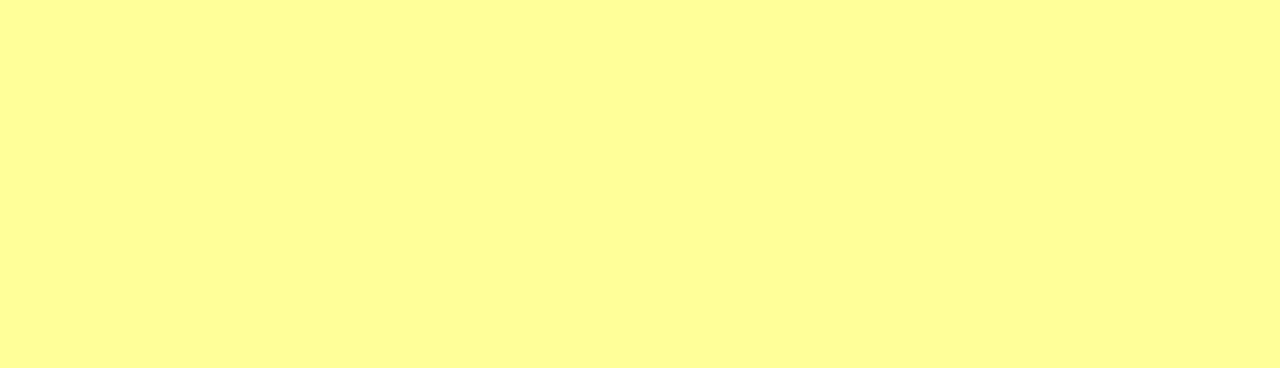
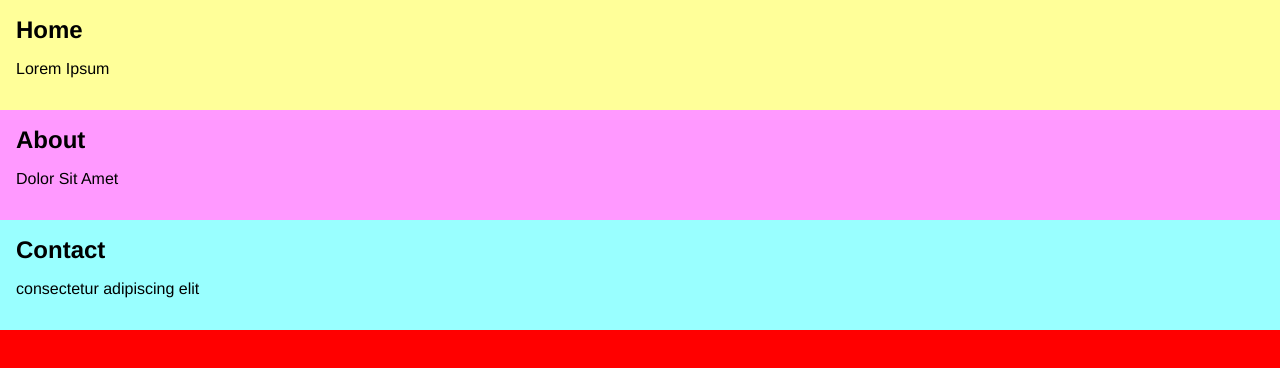
Before and after one commit to kuure/single-page-portfolio, a plain HTML site: page index.html in a window 1280 px wide. Drawn offline with Linux system fonts and the light colour scheme.

Commit message:
added HTML sections for 'pages' as well as initial styling

```diff
--- a/css/stylesheet.css
+++ b/css/stylesheet.css
@@ -17,8 +17,8 @@
  * Helvetica if it's available, Arial if isn't, and any
  * sans-serif one if necessary */
 body {
-	background-color: hsl(60,100%,80%);
 	font-family: "Helvetica","Arial",sans-serif;
+	background-color: hsl(0,100%,50%);
 }
 
 /* set initial values for bottom margins */
@@ -33,3 +33,25 @@ img {
 	width: 100%;
 	max-width: 100%;
 }
+
+
+/* you can apply styles to every <section> tag by using the
+ * element name selector */
+section {
+	padding: 1rem;
+}
+
+
+/* each section gets its own background color
+ * based on their IDs */
+#home {
+	background-color: hsl(60,100%,80%);
+}
+
+#about {
+	background-color: hsl(300,100%,80%);
+}
+
+#contact {
+	background-color: hsl(180,100%,80%);
+}
--- a/index.html
+++ b/index.html
@@ -16,8 +16,20 @@
 
 	<body>
 
+		<section id="home">
+			<h2>Home</h2>
+			<p>Lorem Ipsum</p>
+		</section>
 
+		<section id="about">
+			<h2>About</h2>
+			<p>Dolor Sit Amet</p>
+		</section>
 
+		<section id="contact">
+			<h2>Contact</h2>
+			<p>consectetur adipiscing elit</p>
+		</section>
 
 
 	</body>
```
Also changed, not shown: 1 other file.
